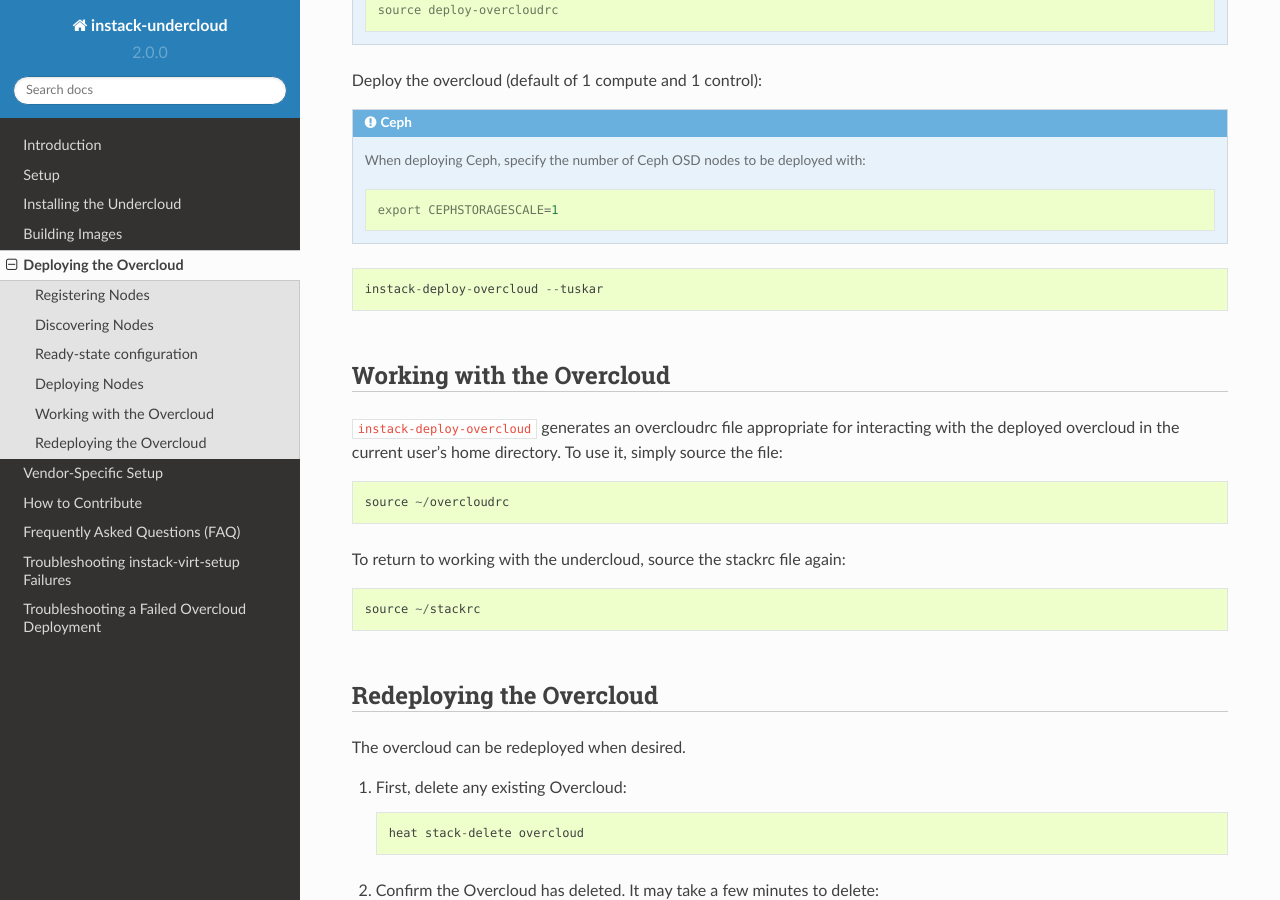
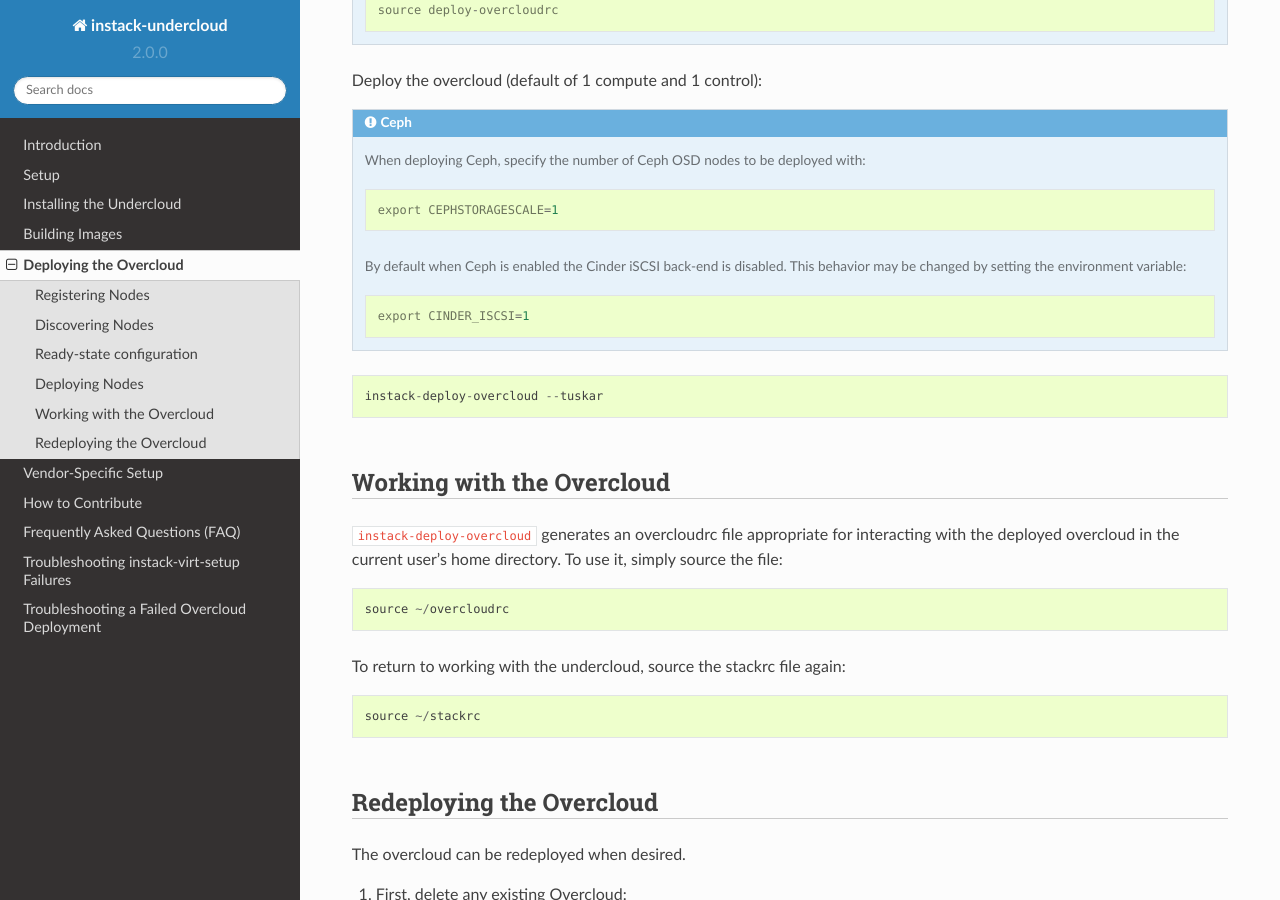
Before and after one commit to openstack-archive/instack-undercloud, a Sphinx documentation site: the page built from doc/source/deploy-overcloud.rst, in a window 1280 px wide and 900 px high, scrolled down 2050 px. Built offline with Sphinx 7.4.7 and the Read the Docs theme 2.0.0, drawn with Linux system fonts in a browser that asks for light colours.

Commit message:
Turn off iSCSI by default when Ceph is enabled
To enable iscsi when using Ceph (CEPHSTORAGESCALE env var is set to
greater than 0), the env var CINDER_ISCSI can be set to some non-zero
value (docs say 1).

Change-Id: Ia04977957e5e6ddfb5c478076ca6cdf9eb7e5df8

```diff
--- a/doc/source/deploy-overcloud.rst
+++ b/doc/source/deploy-overcloud.rst
@@ -102,6 +102,10 @@
 
        export CEPHSTORAGESCALE=1
 
+   By default when Ceph is enabled the Cinder iSCSI back-end is disabled. This
+   behavior may be changed by setting the environment variable::
+
+       export CINDER_ISCSI=1
 ::
 
     instack-deploy-overcloud --tuskar
```
Also changed, not shown: 1 other file.
